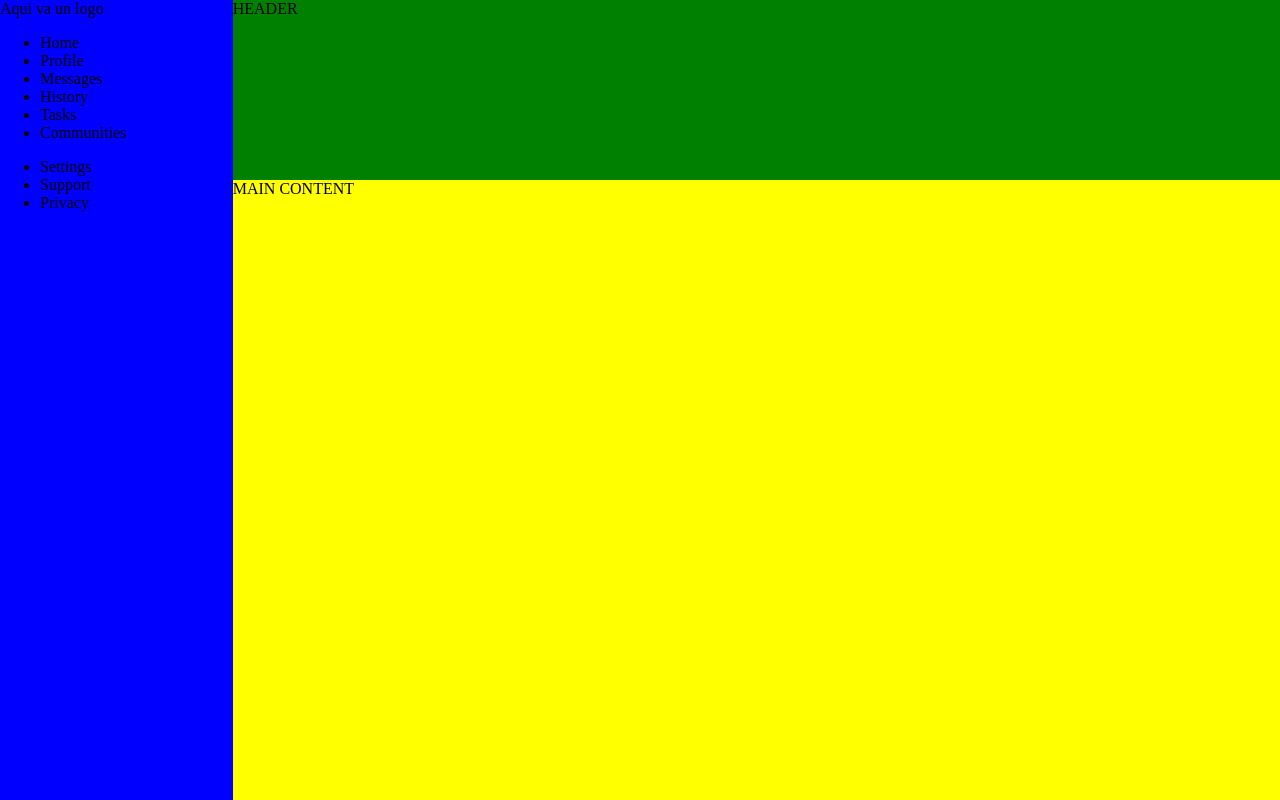
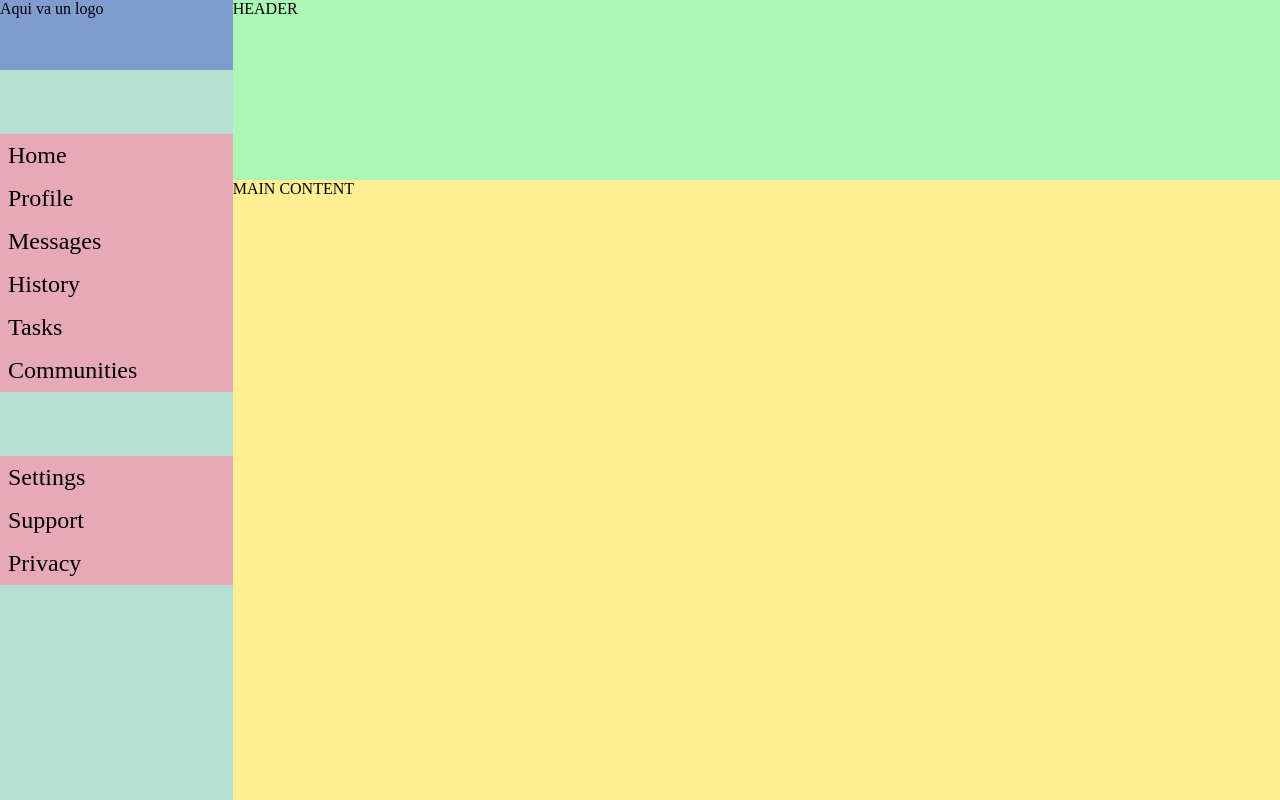
Before and after one commit to JhonatanDczel/admin-dashboard, a plain HTML site: page index.html in a window 1280 px wide. Drawn offline with Linux system fonts and the light colour scheme.

Commit message:
Agrega estilo al sidebar

```diff
--- a/css/style.css
+++ b/css/style.css
@@ -17,16 +17,40 @@ body {
 }
 
 header {
-  background-color: green;
+  background-color: #adf7b6;
   grid-area: header;
 }
 
 main {
-  background-color: yellow;
+  background-color: #ffee93;
   grid-area: main;
 }
 
 aside {
   grid-area: sidebar;
-  background-color: blue;
+  background-color: #b8e0d2;
+  display: grid;
+  align-content: start;
+  gap: 64px;
 }
+
+.logo-container {
+  background-color: #809bce;
+  width: 100%;
+  height: 70px;
+}
+
+.sidebar-options {
+  font-size: 24px;
+  background-color: #ff8fabaa;
+}
+
+ul {
+  padding: 0;
+  margin: 0;
+  list-style: none;
+}
+
+.sidebar-options > li {
+  padding: 8px;
+}
--- a/index.html
+++ b/index.html
@@ -11,7 +11,7 @@
       HEADER
     </header>
     <aside>
-      <div class="logo-content">
+      <div class="logo-container">
         Aqui va un logo
       </div>
       <ul class="sidebar-options social">
```
